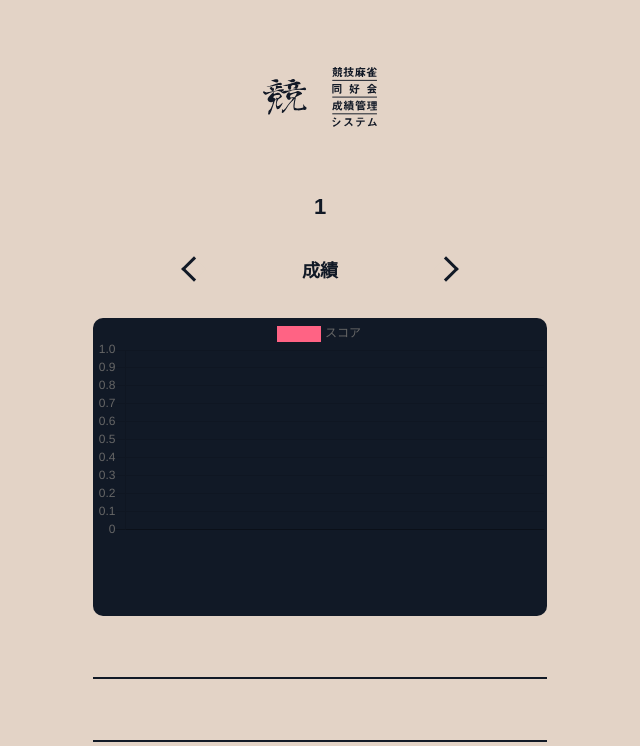
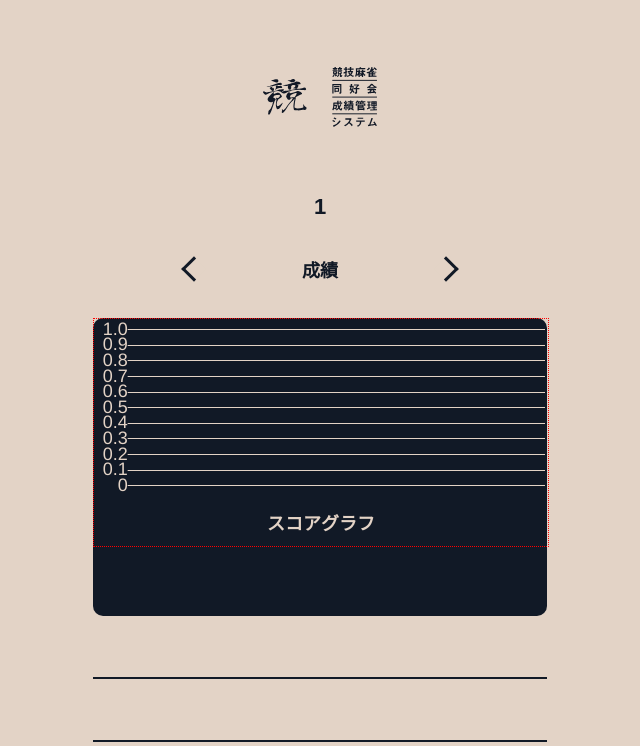
Before and after one commit to daicho/mahjong-club, a PHP site: page /person.php?name=1 in a window 1280 px wide. Shown: the top 746 px of the page, without its empty margins (320-960 px from the left). Run offline with PHP 8.4, Linux system fonts and the light colour scheme; the visitor is signed in with stand-in values (Sample User, id 1); data that the repository does not hold is empty; settings files or empty folders that the repository lacks are supplied; some libraries are stand-ins or nearby versions.

Commit message:
chartのデザインを変更

```diff
--- a/web/css/person.css
+++ b/web/css/person.css
@@ -96,17 +96,19 @@
 .figure
 {
     color: #eacd53;
-
+    display: block;
+    position: relative;
     width: 100%;
     height: 58.9vw;
     max-height: 298px;
     background-color: #111926;
     border-radius: 10px;
     border: none;
-
     margin: 0 auto;
 }
-
+canvas {
+  border: 1px dotted red;
+}
 /*-------------------各成績項目統一の装飾---------------*/
 .item
 {
--- a/web/person.php
+++ b/web/person.php
@@ -186,6 +186,51 @@
         </footer>
 
         <script>
+            //グラフ統一の設定
+            let options = {
+                responsive: true,
+                title:{ display:true,
+                    text:'Chart sample',
+                    position: 'bottom',
+                    fontColor: 'rgba(227, 211, 198, 1)',
+                    fontSize: 18,
+                },
+                chartArea: {
+                    backgroundColor: 'rgba(17, 25, 38, 1)'
+                },
+                legend: {display: false},
+                scales: {
+                    xAxes: [{
+                        gridLines:{
+                            display: false,
+                        },
+                        ticks: {
+                            display: true,
+                            fontColor: "rgba(227, 211, 198, 1)",
+                            fontSize: 18
+                        },
+                        categoryPercentage: 1.2,
+                    }],
+                    yAxes: [{
+                        gridLines: {
+                            display: true,
+                            drawBorder: false,
+                            color: "rgba(227, 211, 198, 1)",
+                            zeroLineWidth: 1,
+                            zeroLineColor: 'rgba(227, 211, 198, 1)',
+                        },
+                        ticks: {
+                            display: true,
+                            fontColor: "rgba(227, 211, 198, 1)",
+                            fontSize: 18
+                        }
+                    }]
+                },
+                chartArea: {
+                    backgroundColor: 'rgba(17, 25, 38, 1)'
+                },
+            };
+            options.title.text = 'スコアグラフ';
             var ctxScore = document.getElementById("score_graph").getContext("2d");
             var chartScore = new Chart(ctxScore, {
                 type: "line",
@@ -208,17 +253,22 @@
                             }
                             ?>
                         ],
-                        borderColor: "rgba(255, 99, 132, 1)",
+                        borderColor: "rgba(226, 199, 85, 1)",
                         borderWidth: 4,
                         lineTension: 0,
                         fill: false,
                         pointBackgroundColor: "rgba(0, 0, 0, 0)",
                         pointBorderColor: "rgba(0, 0, 0, 0)"
                     }]
-                }
+                },
+                options: options
             });
-
+            options.title.text = 'あがり翻グラフ';
             let ctxFan = document.getElementById("fan_graph").getContext("2d");
+            let height = window.innerHeight || document.body.clientHeight;
+            let gradientStroke = ctxFan.createLinearGradient(0, 0, 0, height);
+            gradientStroke.addColorStop(0, 'rgba(226, 199, 85, 1)');
+            gradientStroke.addColorStop(0.3, 'rgba(0, 0, 0, 0)');
             let chartFan  = new Chart(ctxFan, {
                 type: "bar",
                 data:{
@@ -240,14 +290,16 @@
                             }
                             ?>
                         ],
-                        borderColor: "rgba(255, 99, 132, 1)",
-                        backgroundColor:"rgba(255,99,132,0.3)",
-                        borderWidth: 4,
+                        borderColor: "rgba(226, 199, 85, 1)",
+                        backgroundColor: gradientStroke,
+                        borderWidth: 2,
                     }]
 
-                }
+                },
+                options: options,
             });
 
+            options.title.text = '局別スコアグラフ';
             let ctxKyoku = document.getElementById("kyoku_graph").getContext("2d");
             let chartKyoku  = new Chart(ctxKyoku, {
                 type: "line",
@@ -270,7 +322,7 @@
                             }
                             ?>
                         ],
-                        borderColor: "rgba(255, 99, 132, 1)",
+                        borderColor: "rgba(226, 199, 85, 1)",
                         borderWidth: 4,
                         lineTension: 0,
                         fill: false,
@@ -278,10 +330,14 @@
                         pointBorderColor: "rgba(0, 0, 0, 0)"
                     }]
 
-                }
+                },
+                options: options,
             });
         </script>
 
+        <script>
+
+        </script>
         <script type="text/javascript" src="/js/person.js"></script>
     </body>
 </html>
```
